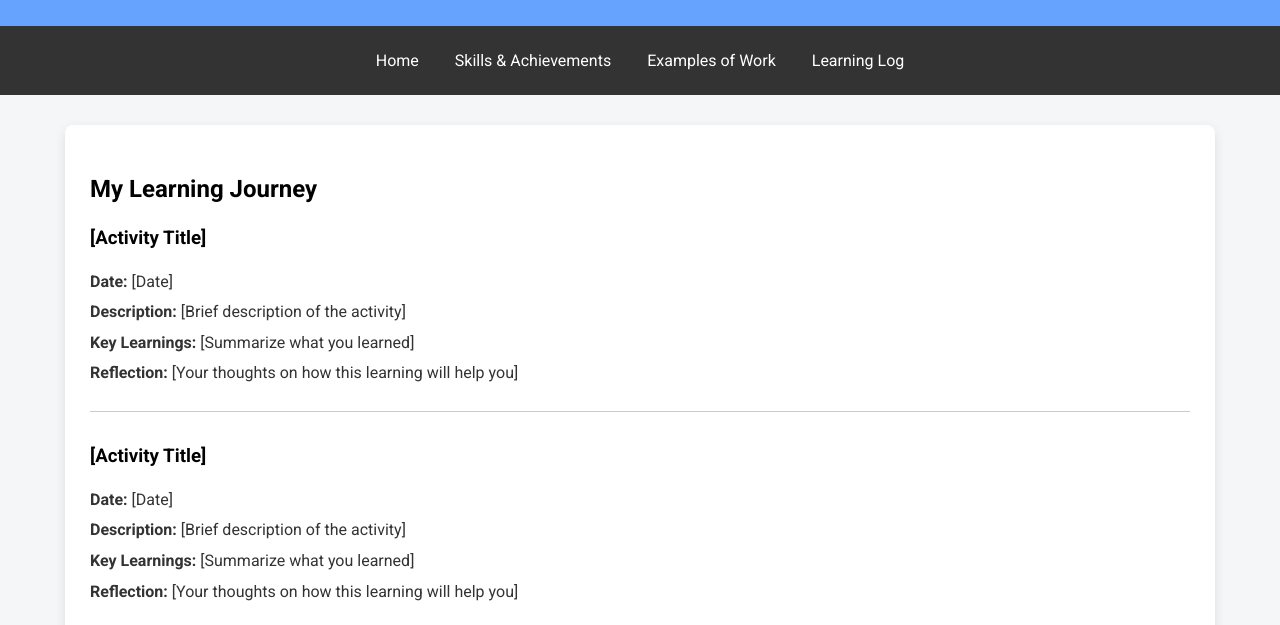
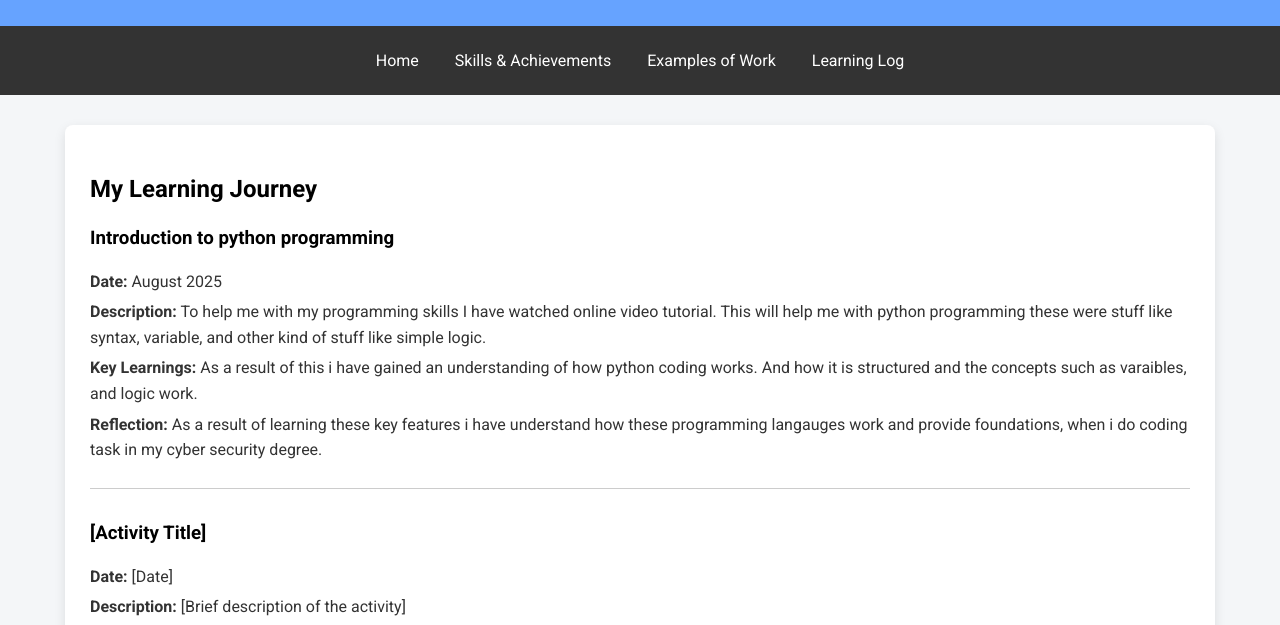
Before and after one commit to ZahidN2006/Zahid-portfolio, a plain HTML site: page docs/learning.html in a window 1280 px wide. Shown: the part 160-785 px from the top of the page. Drawn offline with Linux system fonts and the light colour scheme.

Commit message:
Update learning.html

```diff
--- a/docs/learning.html
+++ b/docs/learning.html
@@ -35,11 +35,14 @@
         <h2>My Learning Journey</h2>
 
         <div class="blog-entry">
-            <h3>[Activity Title]</h3>
-            <p><strong>Date:</strong> [Date]</p>
-            <p><strong>Description:</strong> [Brief description of the activity]</p>
-            <p><strong>Key Learnings:</strong> [Summarize what you learned]</p>
-            <p><strong>Reflection:</strong> [Your thoughts on how this learning will help you]</p>
+            <h3>Introduction to python programming</h3>
+            <p><strong>Date:</strong> August 2025</p>
+            <p><strong>Description:</strong> To help me with my programming skills I have watched online video tutorial.
+            This will help me with python programming these were stuff like syntax, variable, and other kind of stuff like simple logic.</p>
+            <p><strong>Key Learnings:</strong> As a result of this i have gained an understanding of how python coding works.
+            And how it is structured and the concepts such as varaibles, and logic work.</p>
+            <p><strong>Reflection:</strong> As a result of learning these key features i have understand how these programming langauges work and provide foundations,
+            when i do coding task in my cyber security degree.</p>
         </div>
 
         <div class="blog-entry">
```
